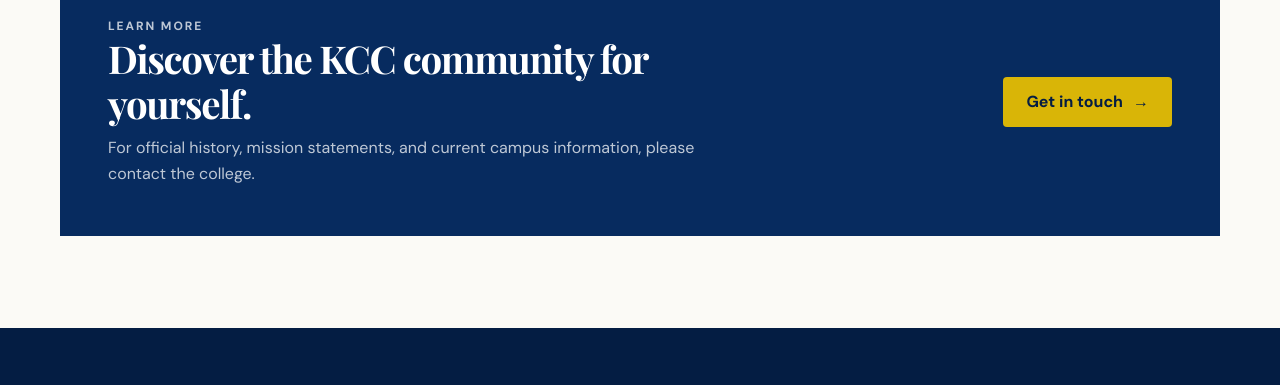
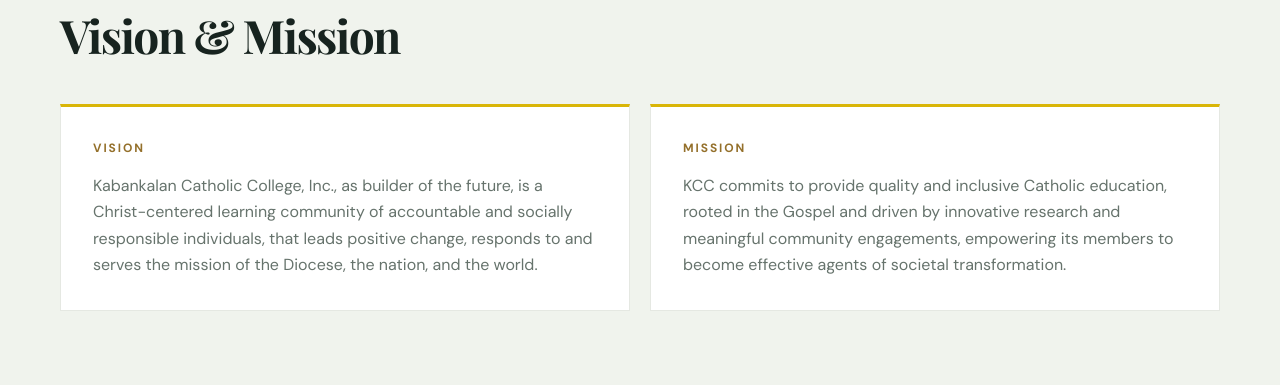
Before and after one commit to aljhon-ai/libacao-project-2, a plain HTML site: page about.html in a window 1280 px wide. Shown: the part 1764-2149 px from the top of the page. Drawn offline with nearby package versions, Linux system fonts and the light colour scheme.

Commit message:
adding mission and vission

```diff
--- a/about.html
+++ b/about.html
@@ -28,7 +28,14 @@
         <article class="feature-card"><div class="icon-box" aria-hidden="true">IV</div><h3>Holistic Development</h3><p>Shaping students who are not only skilled and knowledgeable but also grounded in strong values.</p></article>
       </div>
     </div></section>
-    <section class="section"><div class="container"><div class="callout"><div><p class="eyebrow">Learn more</p><h2>Discover the KCC community for yourself.</h2><p>For official history, mission statements, and current campus information, please contact the college.</p></div><a class="button" href="contact.html">Get in touch <span aria-hidden="true">→</span></a></div></div></section>
+    <section class="section soft-section"><div class="container">
+      <div class="section-heading"><p class="eyebrow">Our Compass</p><h2>Vision &amp; Mission</h2></div>
+      <div class="vision-mission-grid">
+        <article class="vision-mission-card"><p class="eyebrow">Vision</p><p>Kabankalan Catholic College, Inc., as builder of the future, is a Christ-centered learning community of accountable and socially responsible individuals, that leads positive change, responds to and serves the mission of the Diocese, the nation, and the world.</p></article>
+        <article class="vision-mission-card"><p class="eyebrow">Mission</p><p>KCC commits to provide quality and inclusive Catholic education, rooted in the Gospel and driven by innovative research and meaningful community engagements, empowering its members to become effective agents of societal transformation.</p></article>
+      </div>
+    </div></section>
+    <section class="section"><div class="container"><div class="callout"><div><p class="eyebrow">Learn more</p><h2>Discover the KCC community for yourself.</h2><p>For information about campus life, admissions, or connecting with the college, please get in touch.</p></div><a class="button" href="contact.html">Get in touch <span aria-hidden="true">→</span></a></div></div></section>
   </main>
   <footer class="site-footer"><div class="container"><div class="footer-grid"><div><a class="brand" href="index.html"><span class="brand-mark" aria-hidden="true">K</span><span><span class="brand-name">KABANKALAN<br>CATHOLIC COLLEGE</span><span class="brand-subtitle">Faith • Learning • Service</span></span></a><p class="footer-about">A Catholic learning community in Kabankalan City, Negros Occidental, Philippines.</p></div><div><h3>Explore</h3><div class="footer-links"><a href="about.html">About KCC</a><a href="courses.html">Courses & admissions</a><a href="events.html">Events & announcements</a><a href="trainers.html">Faculty & mentors</a></div></div><div><h3>Helpful links</h3><div class="footer-links"><a href="pricing.html">Tuition information</a><a href="course-details.html">Program inquiry</a><a href="starter-page.html">Visiting KCC</a><a href="contact.html">Contact</a></div></div></div><div class="footer-bottom"><p>© <span data-year></span> Kabankalan Catholic College. Website concept.</p><p>Confirm current school information directly with the college.</p></div></div></footer>
 </body>
--- a/styles.css
+++ b/styles.css
@@ -85,6 +85,10 @@ p { margin-top: 0; }
 .intro-copy p { color: var(--muted); }
 .feature-grid { display: grid; grid-template-columns: repeat(3, 1fr); gap: 20px; }
 .pillars-grid { grid-template-columns: repeat(4, 1fr); }
+.vision-mission-grid { display: grid; grid-template-columns: repeat(2, minmax(0, 1fr)); gap: 20px; }
+.vision-mission-card { padding: 32px; border: 1px solid var(--line); border-top: 3px solid var(--gold); background: var(--white); }
+.vision-mission-card .eyebrow { margin-bottom: 14px; }
+.vision-mission-card p:last-child { margin-bottom: 0; color: var(--muted); }
 .feature-card, .info-card { padding: 28px; border: 1px solid var(--line); background: var(--white); transition: transform .2s ease, box-shadow .2s ease; }
 .feature-card:hover, .info-card:hover { transform: translateY(-4px); box-shadow: var(--shadow); }
 .icon-box { display: grid; width: 48px; height: 48px; margin-bottom: 20px; place-items: center; border-radius: 50%; background: var(--green-light); color: var(--green); font-family: var(--serif); font-size: 1.1rem; font-weight: 700; }
@@ -226,6 +230,7 @@ p { margin-top: 0; }
   .course-grid { grid-template-columns: 1fr; }
   .photo-panel { min-height: 340px; margin-right: 14px; }
   .feature-grid, .program-grid, .profile-grid, .price-grid { grid-template-columns: 1fr; }
+  .vision-mission-grid { grid-template-columns: 1fr; }
   .basic-feature-grid, .basic-why-list, .learning-area-list { grid-template-columns: 1fr; }
   .pillars-grid { grid-template-columns: 1fr; }
   .track-grid, .track-grid-technical, .track-details { grid-template-columns: 1fr; }
```
